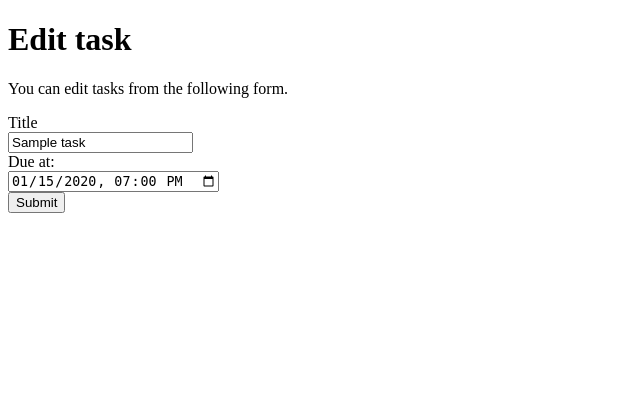
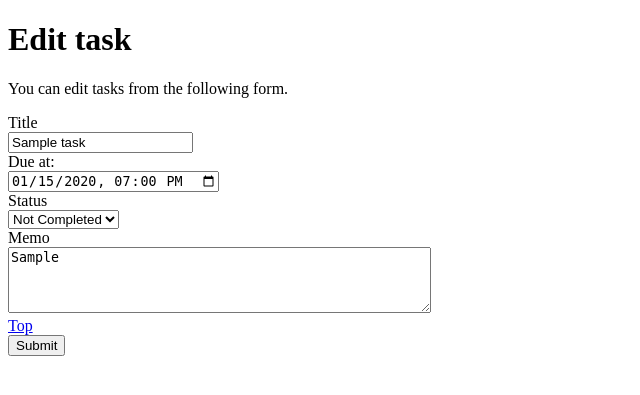
Before and after one commit to fightmaster0728/django-test-exercise, a Django app: page /1/update in a window 1280 px wide. Shown: the top 395 px of the page, without its empty margins (0-640 px from the left). Run offline with Django 5.2, Linux system fonts and the light colour scheme; tables that the repository leaves empty hold one stand-in row (values such as "Sample post").

Commit message:
メモ機能の追加

```diff
--- a/todo/models.py
+++ b/todo/models.py
@@ -7,6 +7,7 @@ class Task(models.Model):
     completed = models.BooleanField(default=False)
     posted_at = models.DateTimeField(default=timezone.now)
     due_at = models.DateTimeField(null=True, blank=True)
+    memo = models.TextField(blank=True)
 
     def is_overdue(self, dt):
         if self.due_at is None:
--- a/todo/templates/todo/detail.html
+++ b/todo/templates/todo/detail.html
@@ -17,6 +17,10 @@
     {% endif %}
     {% if task.completed %}
     <li>Status: Completed</li>
+    {% if task.memo %}
+    <li>Memo: {{ task.memo }}</li>
+    {% endif %}
+
     {% else %}
     <li>Status: Not Completed</li>
     {% endif %}
--- a/todo/templates/todo/edit.html
+++ b/todo/templates/todo/edit.html
@@ -1,17 +1,15 @@
 {% load static %}
 <!DOCTYPE html>
 <html lang="ja">
-
   <head>
     <title>To Do Application</title>
     <meta charset="UTF-8">
     <meta name="author" content="INIAD">
   </head>
-
   <body>
     <h1>Edit task</h1>
     <p>You can edit tasks from the following form.</p>
-    <form action="{% url 'update' task.id%}" method="post">
+    <form action="{% url 'update' task.id %}" method="post">
       {% csrf_token %}
       <div>
         <label for="titleInput">Title</label><br>
@@ -19,13 +17,27 @@
       </div>
       <div>
         <label for="dueInput">Due at:</label><br>
-        <input id="dueInput" name="due_at" type="datetime-local" value="{{ task.due_at |date:"Y-m-d H:i" }}">
+        <input id="dueInput" name="due_at" type="datetime-local" value="{{ task.due_at|date:"Y-m-d\TH:i" }}">
       </div>
+      <div>
+        <label for="statusInput">Status</label><br>
+        <select id="statusInput" name="status">
+          <option value="Not Completed" {% if task.status == "Not Completed" %}selected{% endif %}>Not Completed</option>
+          <option value="Completed" {% if task.status == "Completed" %}selected{% endif %}>Completed</option>
+        </select>
+      </div>
+      <div>
+        <label for="memoInput">Memo</label><br>
+        <textarea id="memoInput" name="memo" rows="4" cols="50" placeholder="メモを入力">{{ task.memo }}</textarea>
+      </div>
+      <div>
+        <a href="{% url 'index' %}">Top</a>
+      </div>
+
       <div>
         <button type="submit">Submit</button>
       </div>
     </form>
     <br>
   </body>
-
 </html>
--- a/todo/views.py
+++ b/todo/views.py
@@ -4,10 +4,13 @@ from django.utils.timezone import make_aware
 from django.utils.dateparse import parse_datetime
 from todo.models import Task
 
-# Create your views here.
 def index(request):
     if request.method == 'POST':
-        task = Task(title=request.POST['title'], due_at=make_aware(parse_datetime(request.POST['due_at'])))
+        task = Task(
+            title=request.POST['title'],
+            due_at=make_aware(parse_datetime(request.POST['due_at'])),
+            memo=request.POST.get('memo', '')
+        )
         task.save()
 
     if request.GET.get('order') == 'due':
@@ -16,7 +19,7 @@ def index(request):
         tasks = Task.objects.order_by('-posted_at')
 
     context = {
-        'tasks' : tasks
+        'tasks': tasks
     }
     return render(request, 'todo/index.html', context)
 
@@ -27,14 +30,13 @@ def detail(request, task_id):
         raise Http404("Task does not exist")
 
     context = {
-        'task' : task,
+        'task': task
     }
     return render(request, 'todo/detail.html', context)
 
-
 def delete(request, task_id):
     try:
-        task=Task.objects.get(pk=task_id)
+        task = Task.objects.get(pk=task_id)
     except Task.DoesNotExist:
         raise Http404("Task does not exist")
     task.delete()
@@ -54,12 +56,14 @@ def update(request, task_id):
         task = Task.objects.get(pk=task_id)
     except Task.DoesNotExist:
         raise Http404("Task does not exist")
+
     if request.method == 'POST':
-        task = Task.objects.get(pk=task_id)
         task.title = request.POST['title']
         task.due_at = make_aware(parse_datetime(request.POST['due_at']))
+        task.memo = request.POST.get('memo', '')
         task.save()
         return redirect(detail, task_id)
+
     context = {
         'task': task
     }
```
Also changed, not shown: todo/templates/todo/index.html (+7 -0 lines), todo/migrations/0002_task_memo.py (added).
